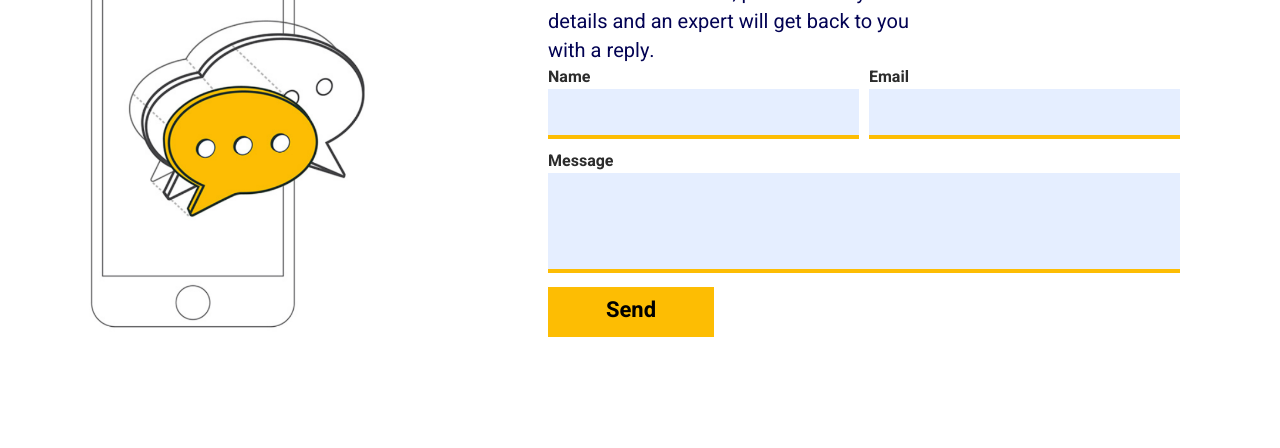
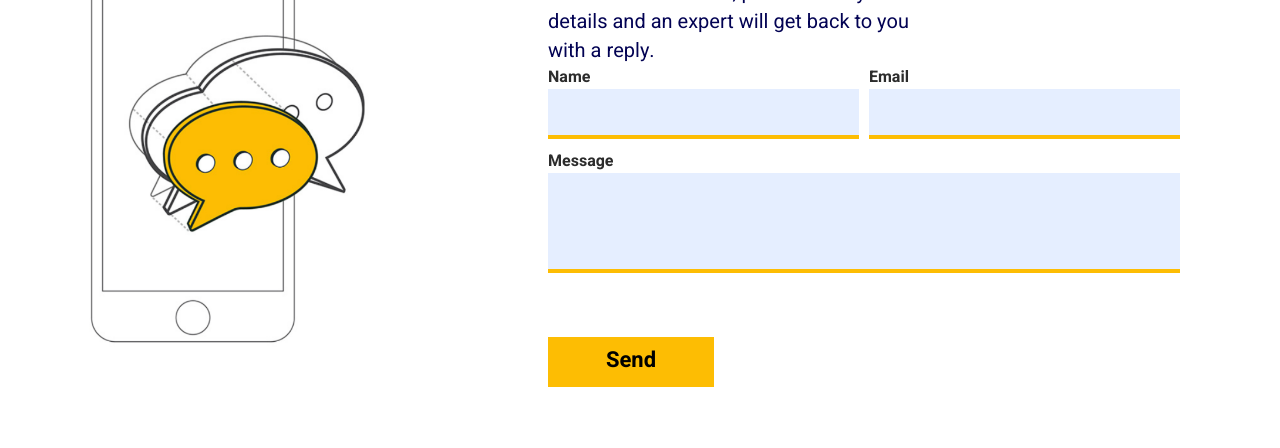
Before and after one commit to ScrawnyGrandpa/Anastacia_Siniagovski_Portfolio, a plain HTML site: page projects/projectChatPage/index.html in a window 1280 px wide. Shown: the part 339-787 px from the top of the page. Drawn offline with Linux system fonts and the light colour scheme.

Commit message:
Thrd Update + fix

```diff
--- a/projects/projectChatPage/style/style.css
+++ b/projects/projectChatPage/style/style.css
@@ -96,7 +96,8 @@ input[type=submit] {
     width: 166px;
     height: 50px;
     font: normal normal bold 22px/30px Heebo;
-    margin-bottom: 70px;
+    margin-bottom: 50px;
+    margin-top: 50px;
 }
 
 .sekshane {
```
